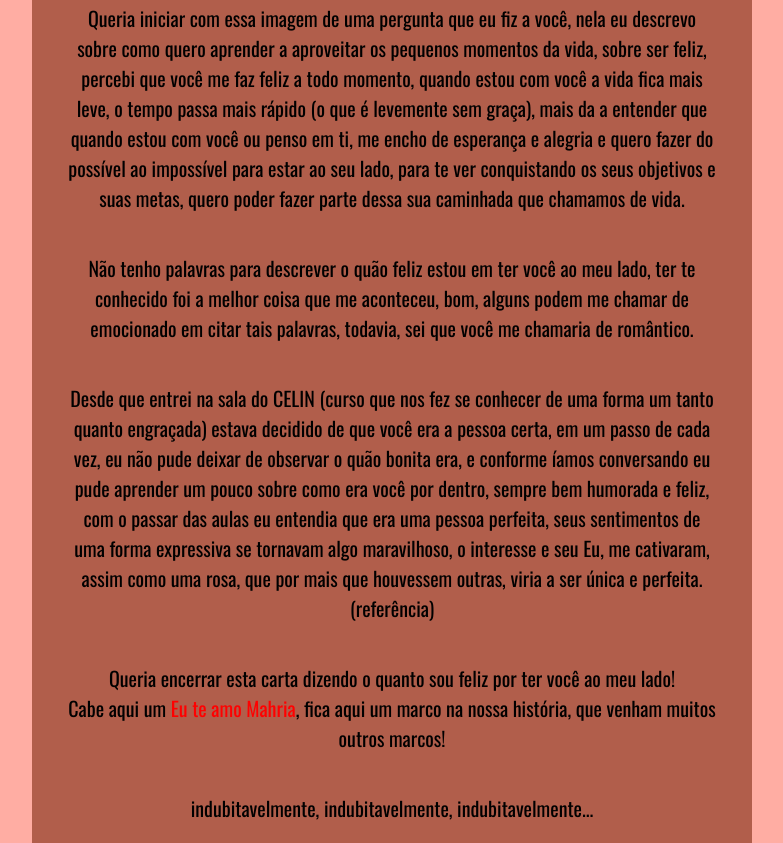
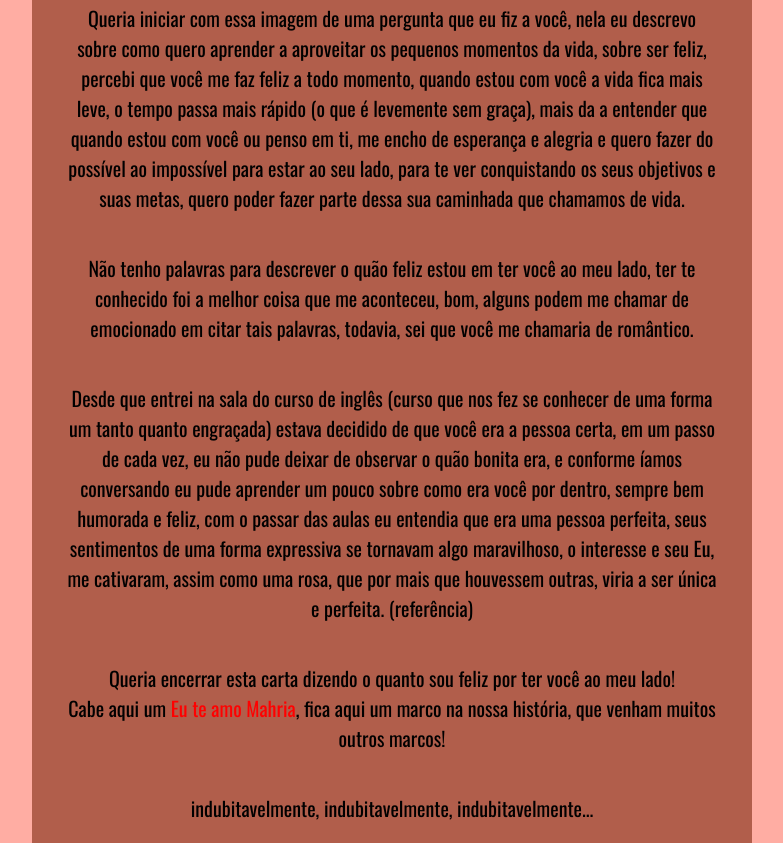
Before and after one commit to rodrigoPc-Rpc/ProjectLV, a plain HTML site: page index.html in a window 1280 px wide. Shown: the part 1270-2113 px from the top of the page, without its empty margins (248-1031 px from the left). Drawn offline with nearby package versions, Linux system fonts and the light colour scheme.

Commit message:
Update index.html

```diff
--- a/index.html
+++ b/index.html
@@ -58,7 +58,7 @@
                         me chamaria de romântico.
                     </p>
                     <p class="dedicatoria">
-                        Desde que entrei na sala do CELIN (curso que nos fez se conhecer de uma forma um tanto quanto engraçada) estava decidido de que você era a pessoa certa, em um passo de cada vez, eu não pude deixar
+                        Desde que entrei na sala do curso de inglês (curso que nos fez se conhecer de uma forma um tanto quanto engraçada) estava decidido de que você era a pessoa certa, em um passo de cada vez, eu não pude deixar
                         de observar o quão bonita era, e conforme íamos conversando eu pude aprender um pouco sobre como era você por dentro, sempre bem humorada e feliz, com o passar das aulas eu entendia que era uma pessoa perfeita, seus sentimentos
                         de uma forma expressiva se tornavam algo maravilhoso, o interesse e seu Eu, me cativaram, assim como uma rosa, que por mais que houvessem outras, viria a ser única e perfeita. (referência)
                     </p>
```
